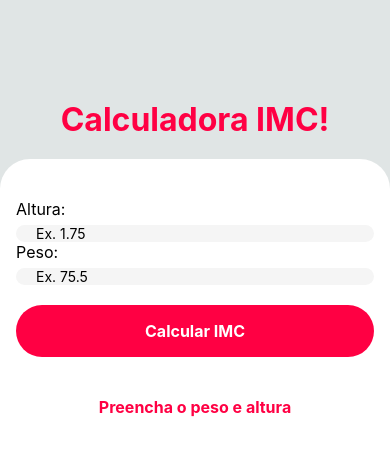
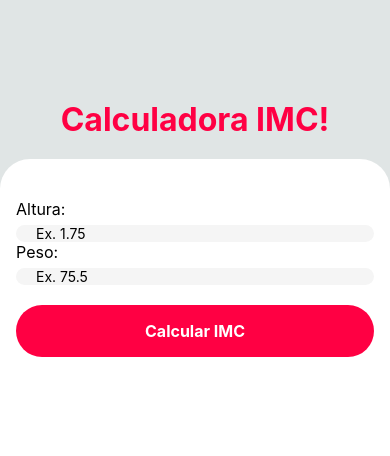
Before and after one commit to alvesdiogo/native-calc-imc, a React Native app: screen / in a window 390 px wide. Shown: the top 456 px of the page. Built offline with nearby package versions, Linux system fonts and the light colour scheme.

Commit message:
Implemetando resultado em nova tela

```diff
--- a/src/components/Form/ResultImc/index.js
+++ b/src/components/Form/ResultImc/index.js
@@ -10,16 +10,12 @@
   return (
     <View style={styles.container}>
       <View style={styles.boxSharedbutton}>
-        {props.result != null ? (
-          <TouchableOpacity style={styles.shared} onPress={onShare}>
-            <Text style={styles.sharedText}>Compartilhar</Text>
-          </TouchableOpacity>
-        ) : (
-          <View />
-        )}
+        <Text style={styles.text}>{props.message}</Text>
+        <Text style={styles.result}>{props.result}</Text>
+        <TouchableOpacity style={styles.shared} onPress={onShare}>
+          <Text style={styles.sharedText}>Compartilhar</Text>
+        </TouchableOpacity>
       </View>
-      <Text style={styles.text}>{props.message}</Text>
-      <Text style={styles.result}>{props.result}</Text>
     </View>
   );
 }
--- a/src/components/Form/index.js
+++ b/src/components/Form/index.js
@@ -50,8 +50,9 @@
   }
 
   return (
-    <Pressable onPress={Keyboard.dismiss} style={styles.form}>
-      <View style={styles.container}>
+    <View style={styles.form}>
+      {imc == null ? (
+        <Pressable onPress={Keyboard.dismiss} style={styles.container}>
           <View style={styles.inputContainer}>
             <Text style={styles.label}>Altura:</Text>
             <TextInput
@@ -76,9 +77,15 @@
           <TouchableOpacity style={styles.button} onPress={() => validationImc()}>
             <Text style={styles.buttonText}>{textButton}</Text>
           </TouchableOpacity>
-
-        <ResultImc result={imc} message={message} />
+        </Pressable>
+      ) : (
+        <View style={styles.exhibitionResultImc}>
+          <ResultImc message={message} result={imc} />
+          <TouchableOpacity style={styles.button} onPress={() => validationImc()}>
+            <Text style={styles.buttonText}>{textButton}</Text>
+          </TouchableOpacity>
         </View>
-    </Pressable>
+      )}
+    </View>
   );
 }
--- a/src/components/Form/style.js
+++ b/src/components/Form/style.js
@@ -51,6 +51,11 @@
     fontSize: 10,
     color: '#FF0043',
   },
+
+  exhibitionResultImc: {
+    width: '100%',
+    height: '50%',
+  },
 });
 
 export default styles;
```
Lines whose indentation alone changed are shown as unchanged.
